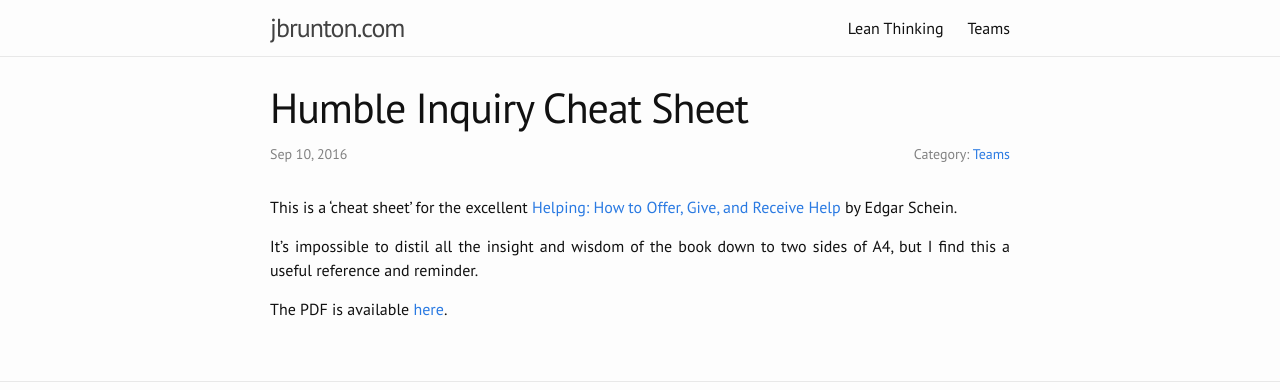
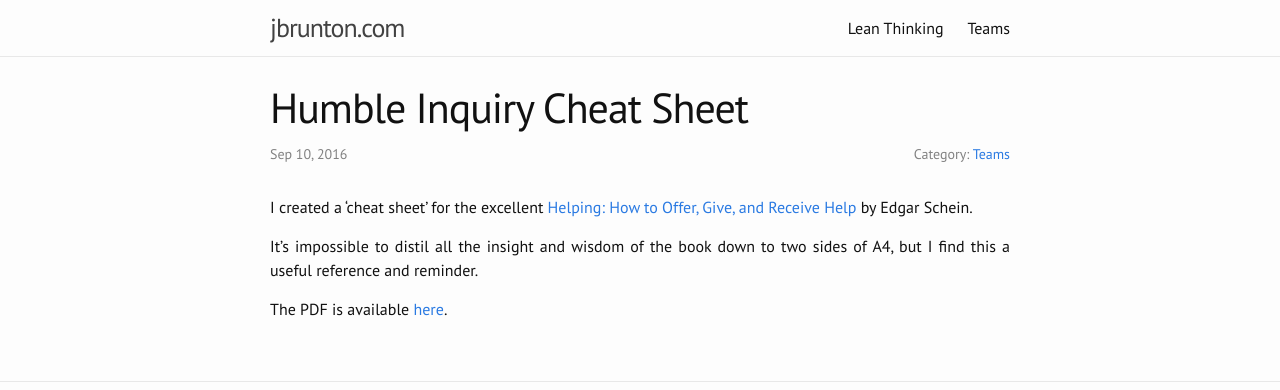
Before and after one commit to jbrunton/jbrunton.com, a Jekyll site: the page built from _posts/2016-09-10-humble-inquiry-cheat-sheet.md, in a window 1280 px wide. Shown: the top 390 px of the page. Built offline with Jekyll 4.4.1, drawn with Linux system fonts in a browser that asks for light colours; nearby versions of some CDN libraries.

Commit message:
tweak phrasing

```diff
--- a/_posts/2016-09-10-humble-inquiry-cheat-sheet.md
+++ b/_posts/2016-09-10-humble-inquiry-cheat-sheet.md
@@ -7,7 +7,7 @@ tags:
   - helping
   - humble inquiry
 ---
-This is a 'cheat sheet' for the excellent [Helping: How to Offer, Give, and Receive Help](https://www.amazon.com/Helping-Offer-Give-Receive-Help-ebook/dp/B005P2A6TI) by Edgar Schein.
+I created a 'cheat sheet' for the excellent [Helping: How to Offer, Give, and Receive Help](https://www.amazon.com/Helping-Offer-Give-Receive-Help-ebook/dp/B005P2A6TI) by Edgar Schein.
 
 It's impossible to distil all the insight and wisdom of the book down to two sides of A4, but I find this a useful reference and reminder.
 
```
